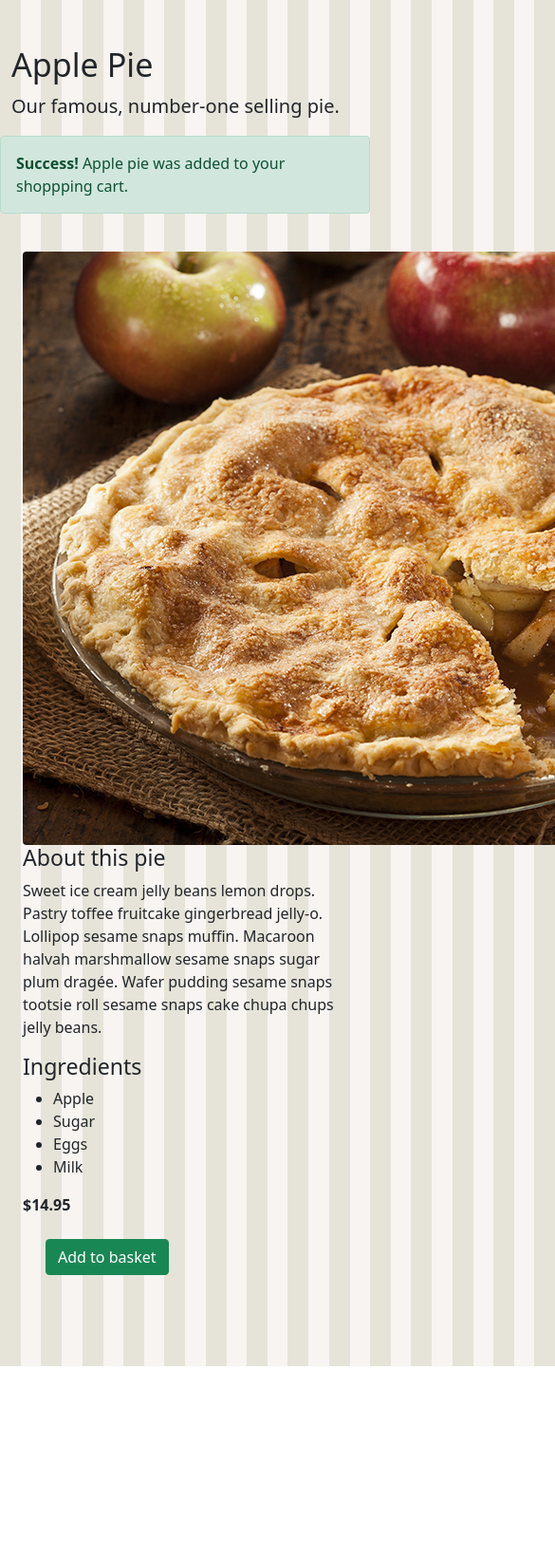
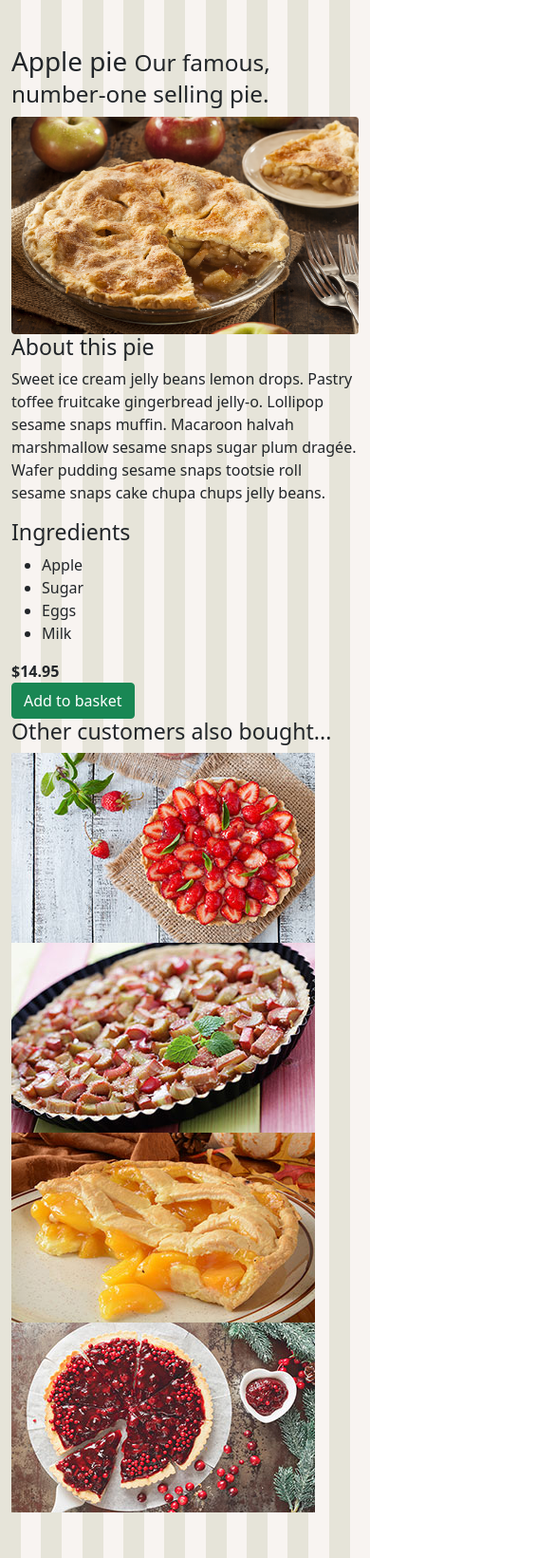
Before and after one commit to alj032/Bootstrap_Workshop, a plain HTML site: page applepie.html in a window 390 px wide. Shown: the top 1641 px of the page at 95% size, 585 px wide, since content can reach past the window. Before the commit the page ends 1439 px from the top, so only its background shows below. Drawn offline with Linux system fonts and the light colour scheme.

Commit message:
add responsiveness to main page. added seasonal pies page

```diff
--- a/applepie.html
+++ b/applepie.html
@@ -13,26 +13,17 @@
 <body>
 
     <main role="main">
-        <div>
-            <div class="jumbrotron">
-                <div class="container">
-                    <h1 class="display-4">Apple Pie</h1>
-                    <p class="lead">Our famous, number-one selling pie.</p>
-                </div>
-            </div>
+        <div class="container">
+            <h1>Apple pie
+                <small>Our famous, number-one selling pie.</small>
+            </h1>
 
-            <!-- <h1 class="m-3">Apple pie
-                <small>Our famous, number-one selling pie.</small>
-            </h1>  -->
-            <div class="alert alert-success">
-                <strong>Success!</strong> Apple pie was added to your shoppping cart.
-            </div>
-            <div class="p-4">
-                <div>
-                    <img src="images/products/applepie.jpg" class="rounded" alt="Image of apple pie">
+            <div class="row">
+                <div class="col-md-8">
+                    <img src="images/products/applepie.jpg" class="img-fluid rounded" alt="Image of apple pie">
                 </div>
 
-                <div>
+                <div class="col-md-4">
                     <h3>About this pie</h3>
                     <p>Sweet ice cream jelly beans lemon drops. Pastry toffee fruitcake gingerbread jelly-o.
                         Lollipop sesame snaps muffin. Macaroon halvah marshmallow sesame snaps sugar plum dragée.
@@ -44,16 +35,43 @@
                         <li>Eggs</li>
                         <li>Milk</li>
                     </ul>
-                    <div>
-                        <div>
+                    <div class="row">
+                        <div class="col-md-4">
                             <strong>$14.95</strong>
                         </div>
-                        <div >
-                            <a type="button" href="shoppingbasket.html" class="btn btn-success m-4">
+                        <div class="col-md-8">
+                            <a type="button" href="shoppingbasket.html" class="btn btn-success floatright">
                                 Add to basket
                             </a>
                         </div>
                     </div>
+                </div>
+            </div>
+            <h3>Other customers also bought...</h3>
+
+            <div class="row">
+                <div class="col-md-3 col-sm-6">
+                    <a href="applepie.html">
+                        <img class="img-fluid" src="images/products/strawberrypiesmall.jpg" alt="">
+                    </a>
+                </div>
+
+                <div class="col-md-3 col-sm-6">
+                    <a href="applepie.html">
+                        <img class="img-fluid" src="images/products/rhubarbpiesmall.jpg" alt="">
+                    </a>
+                </div>
+
+                <div class="col-md-3 col-sm-6">
+                    <a href="applepie.html">
+                        <img class="img-fluid" src="images/products/peachpiesmall.jpg" alt="">
+                    </a>
+                </div>
+
+                <div class="col-md-3 col-sm-6">
+                    <a href="applepie.html">
+                        <img class="img-fluid" src="images/products/cranberrypiesmall.jpg" alt="">
+                    </a>
                 </div>
             </div>
         </div>
```
Also changed, not shown: gridlayout.html (added, +45 -0 lines), seasonalpies.html (added, +39 -0 lines).
